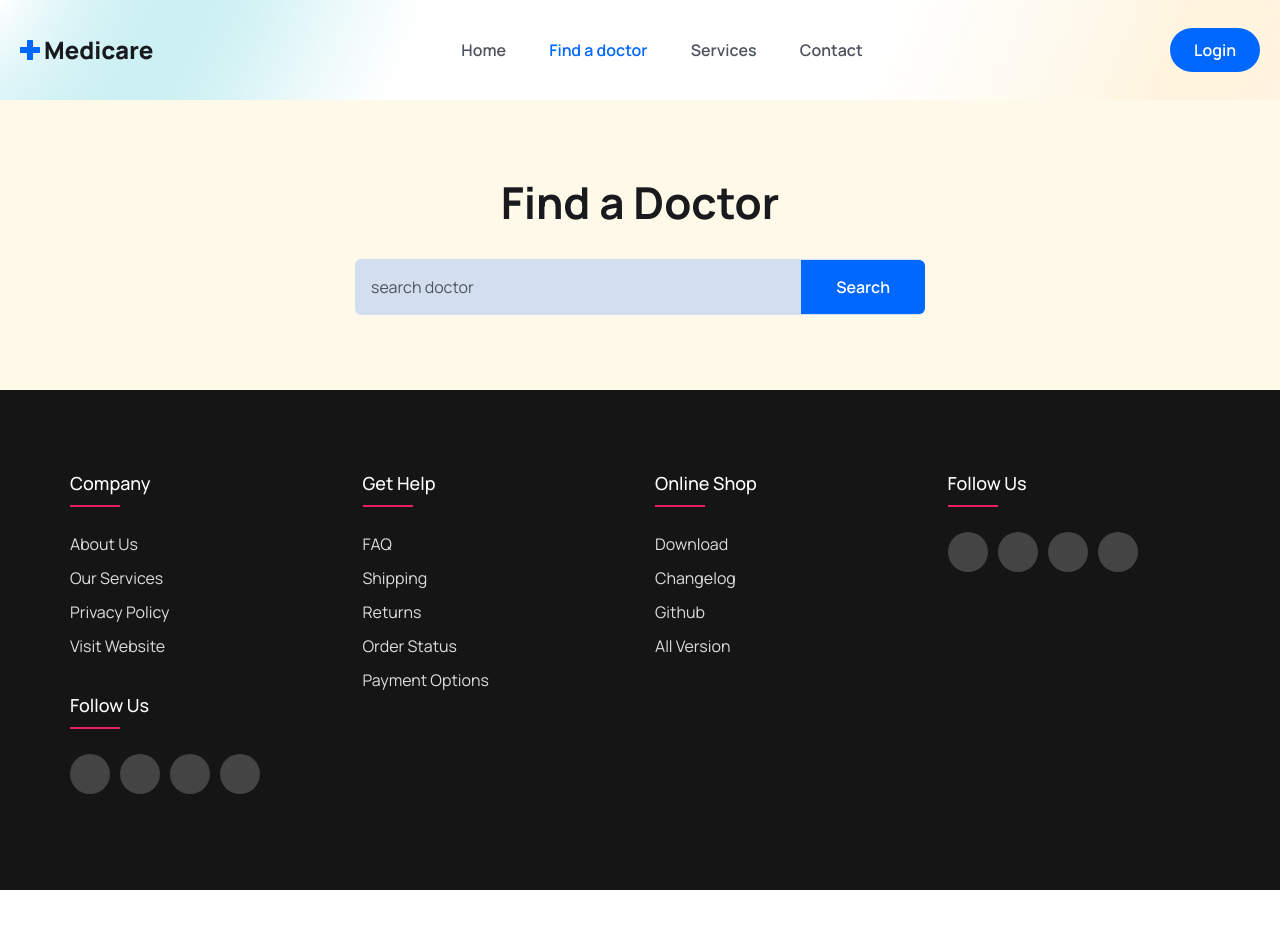
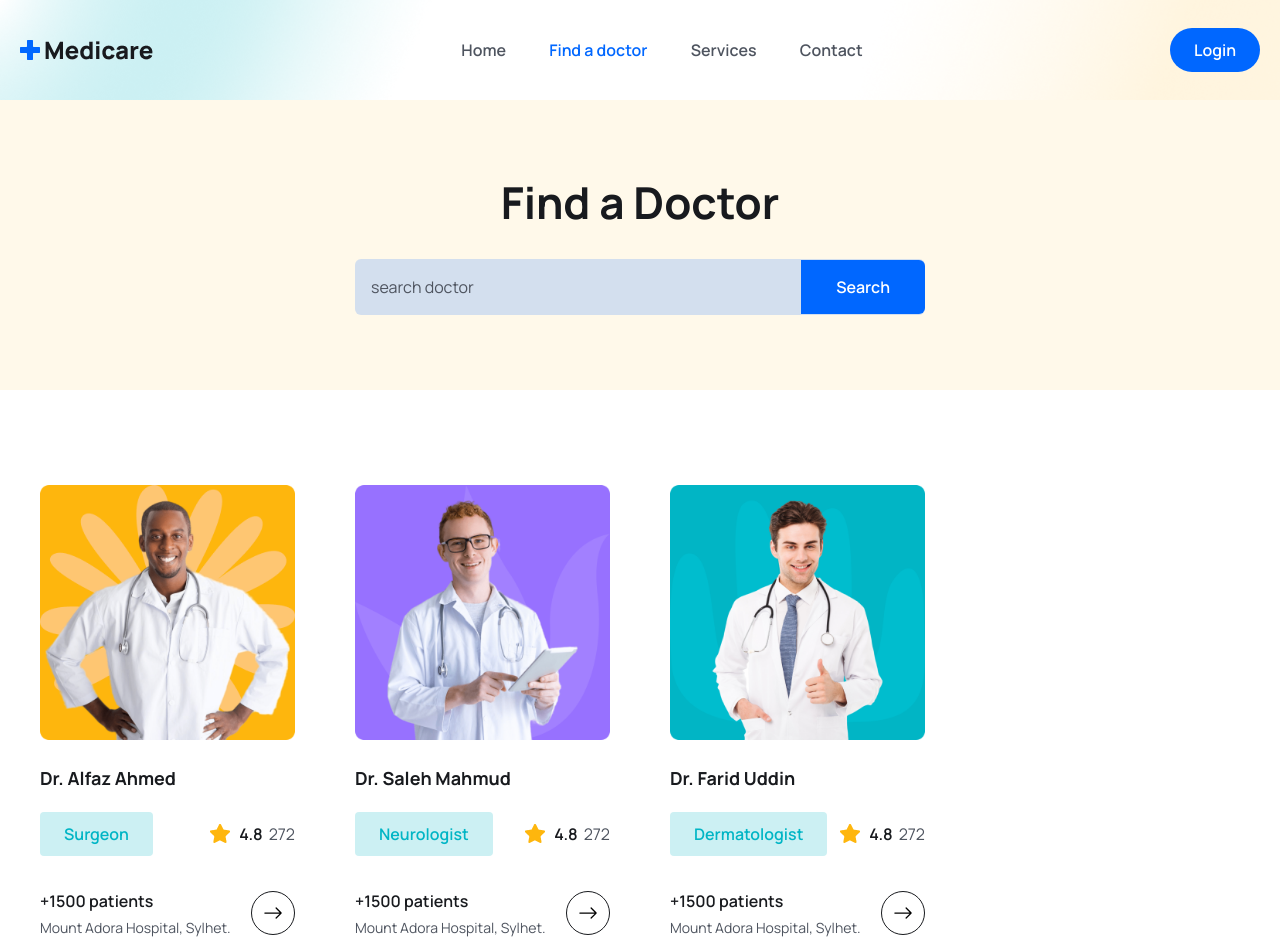
Before and after one commit to SalmanMohammed2001/Docker_Appointement_Frontend, a React (Vite) app: page /doctors in a window 1280 px wide. Shown: the top 952 px of the page. Before the commit the page ends 890 px from the top, so only its background shows below. Built offline with nearby package versions, Linux system fonts and the light colour scheme.

Commit message:
implementation doctor list page

```diff
--- a/src/components/doctor/DoctorCard.tsx
+++ b/src/components/doctor/DoctorCard.tsx
@@ -25,7 +25,7 @@ const DoctorCard = ({doctor}) => {
                     <p className={"text-textColor text-[14px] leading-6 font-[400]"}>{hospital}</p>
                 </div>
 
-                <Link to={"/"} className={"w-[44px] h-[44px] border border-solid border-[#181A1E]  rounded-full bg-primaryColor  flex items-center justify-center hover:border-none hover:bg-primaryColor"}>
+                <Link to={"/"} className={"w-[44px] h-[44px] border border-solid border-[#181A1E]  rounded-full   flex items-center justify-center hover:border-none hover:bg-primaryColor"}>
                     <BsArrowRight className={"w-5 h-5 group-hover:text-white"}/>  </Link>
             </div>
         </div>
--- a/src/pages/Doctor/Doctors.tsx
+++ b/src/pages/Doctor/Doctors.tsx
@@ -1,4 +1,7 @@
 
+import DoctorCard from "../../components/doctor/DoctorCard.tsx";
+// @ts-ignore
+import {doctors} from "../../assets/data/doctors";
 
 
 const Doctors = () => {
@@ -14,7 +17,20 @@ const Doctors = () => {
                           <button className={"btn mt-0 rounded-[0px] rounded-r-md"}>Search</button>
                       </div>
                     </div>
+                </section>
 
+                <section>
+                    <div className="container">
+                        <div className={"grid grid-cols-1 sm:grid-cols-2 md:grid-cols-3 lg:grid-cols-4 gap-5"}>
+                            {
+                                doctors.map((doctor: any, index: number) => {
+                                    return(
+                                        <DoctorCard doctor={doctor} key={index} />
+                                    )
+                                })
+                            }
+                        </div>
+                    </div>
                 </section>
             </div>
         )
```
